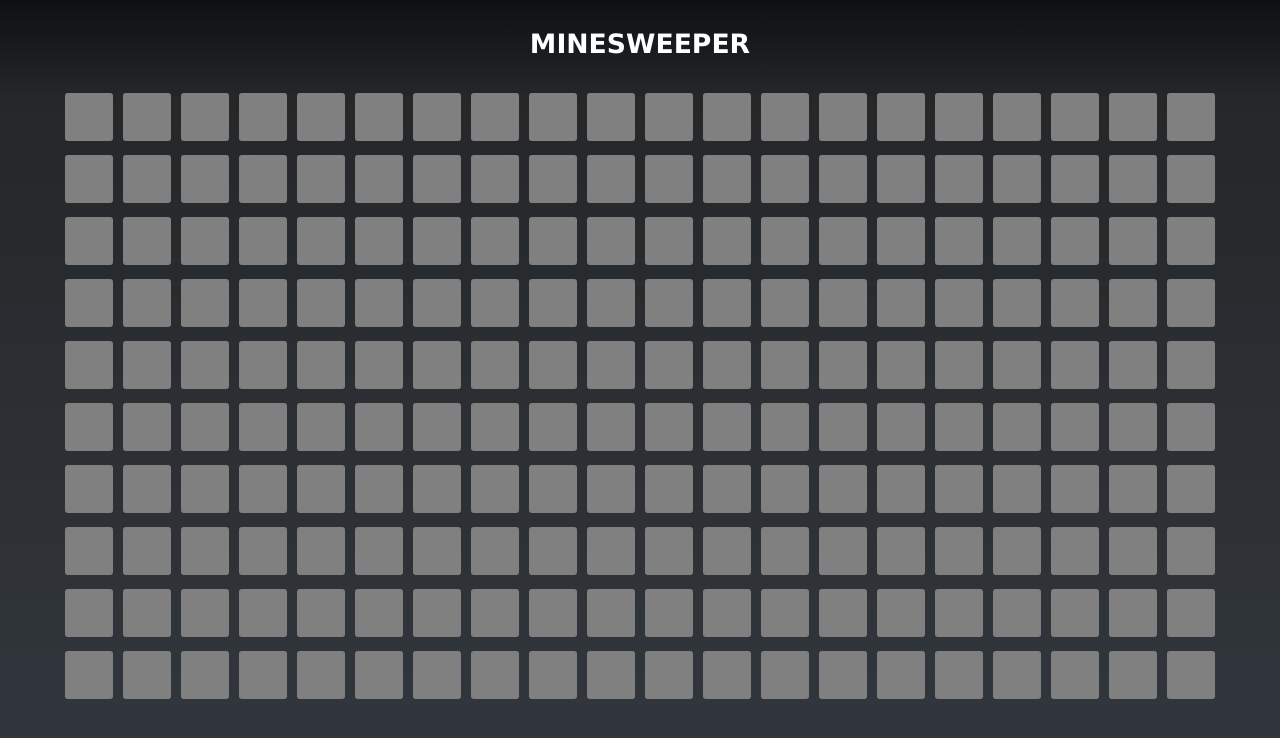
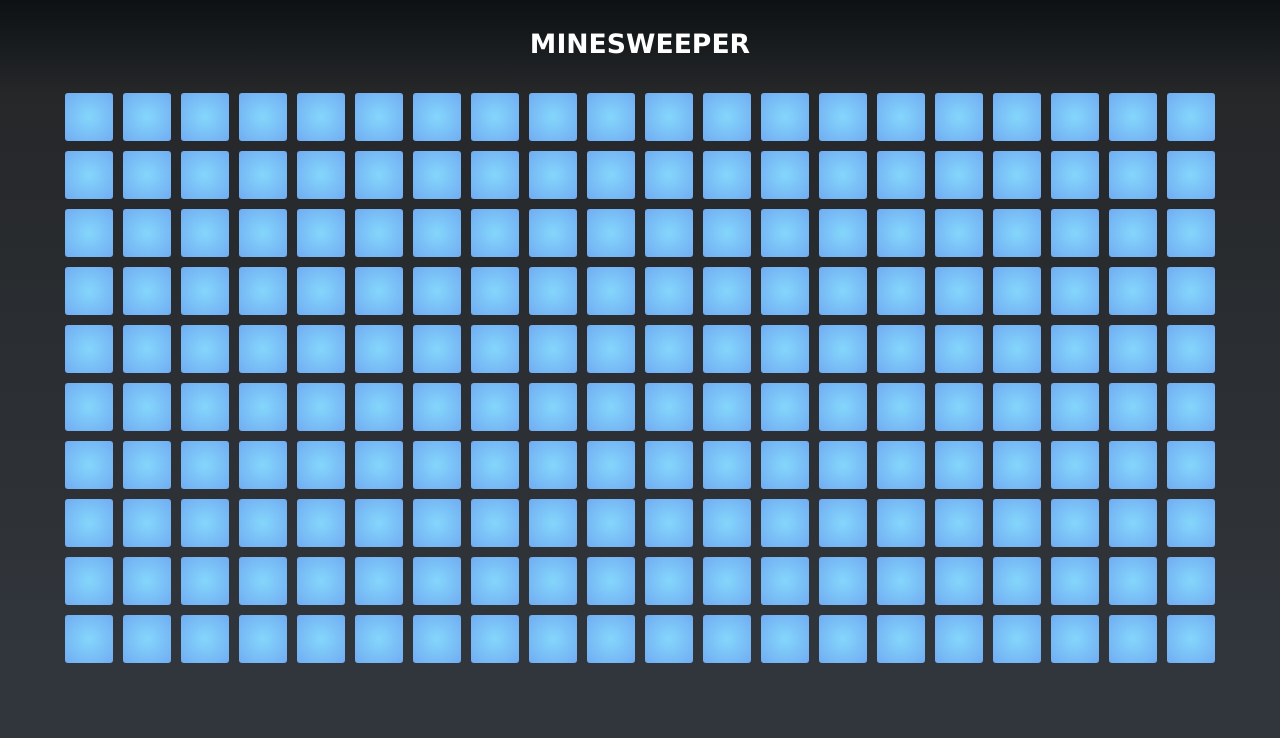
Before and after one commit to walfallen/minesweeper-react, a React app: page / in a window 1280 px wide. Shown: the top 738 px of the page. Built offline with nearby package versions, Linux system fonts and the light colour scheme; the HTML template or start-up script is replaced by a standard one.

Commit message:
Add styles for uncovered squares

```diff
--- a/src/Board/Square.scss
+++ b/src/Board/Square.scss
@@ -2,6 +2,50 @@
 .square {
 	width: 48px;
 	height: 48px;
-	background: gray;
+	background: radial-gradient(#84d6fc, #71acf2);
 	border-radius: 3px;
+	text-align: center;
+	line-height: 48px;
+	font-size: 18pt;
+	font-family: Arial, Helvetica, sans-serif;
+	font-weight: bold;
+	cursor: pointer;
+	vertical-align: top;
+
+	&.uncovered {
+		background: radial-gradient(#ffffff, #d2d6d5);
+		text-shadow: rgb(80, 80, 80) 0 0 3px;
+
+		&.indicator-1 {
+			color: rgb(51, 169, 216);
+		}
+
+		&.indicator-2 {
+			color: rgb(230, 226, 0);
+		}
+
+		&.indicator-3 {
+			color: rgb(223, 52, 109);
+		}
+
+		&.indicator-4 {
+			color: rgb(31, 153, 31);
+		}
+
+		&.indicator-5 {
+			color: rgb(141, 0, 141);
+		}
+
+		&.indicator-6 {
+			color: rgb(66, 18, 129);
+		}
+
+		&.indicator-7 {
+			color: rgb(116, 3, 3);
+		}
+
+		&.indicator-8 {
+			color: rgb(59, 21, 21);
+		}
+	}
 }
```
